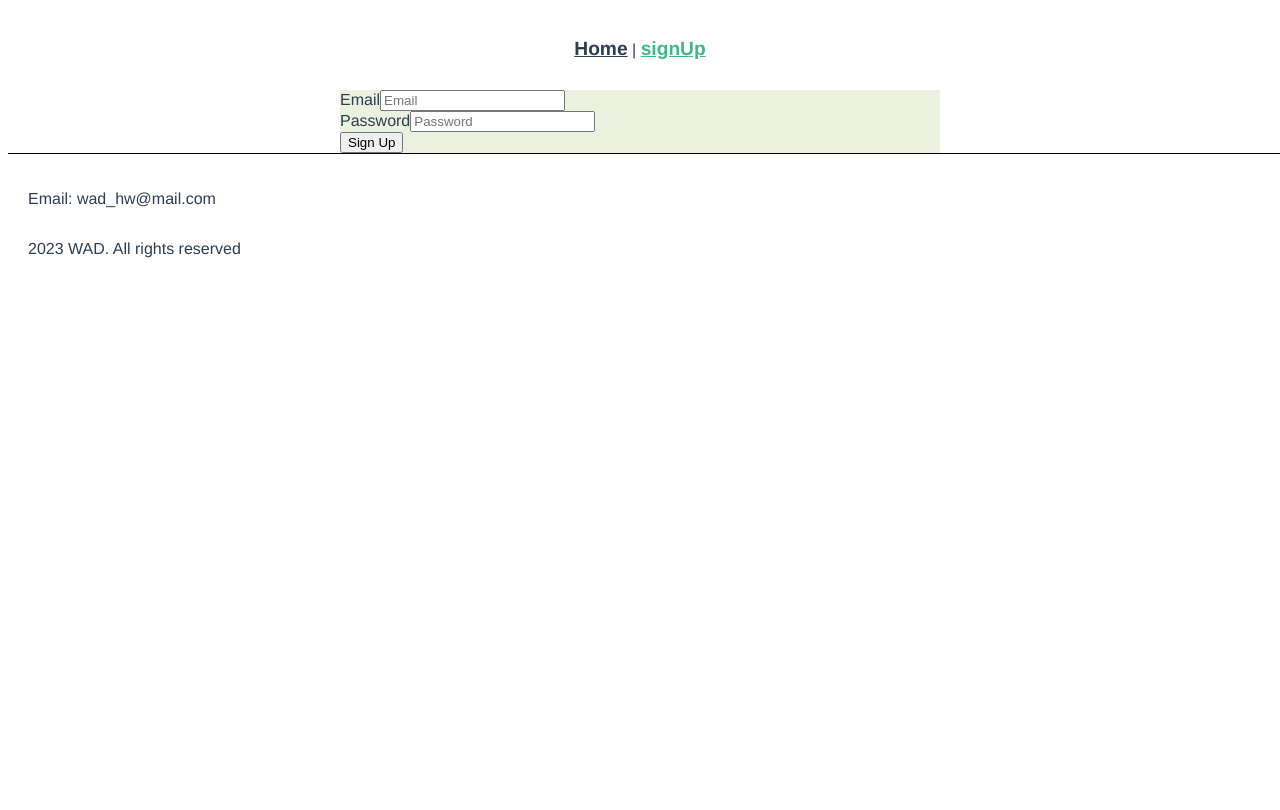
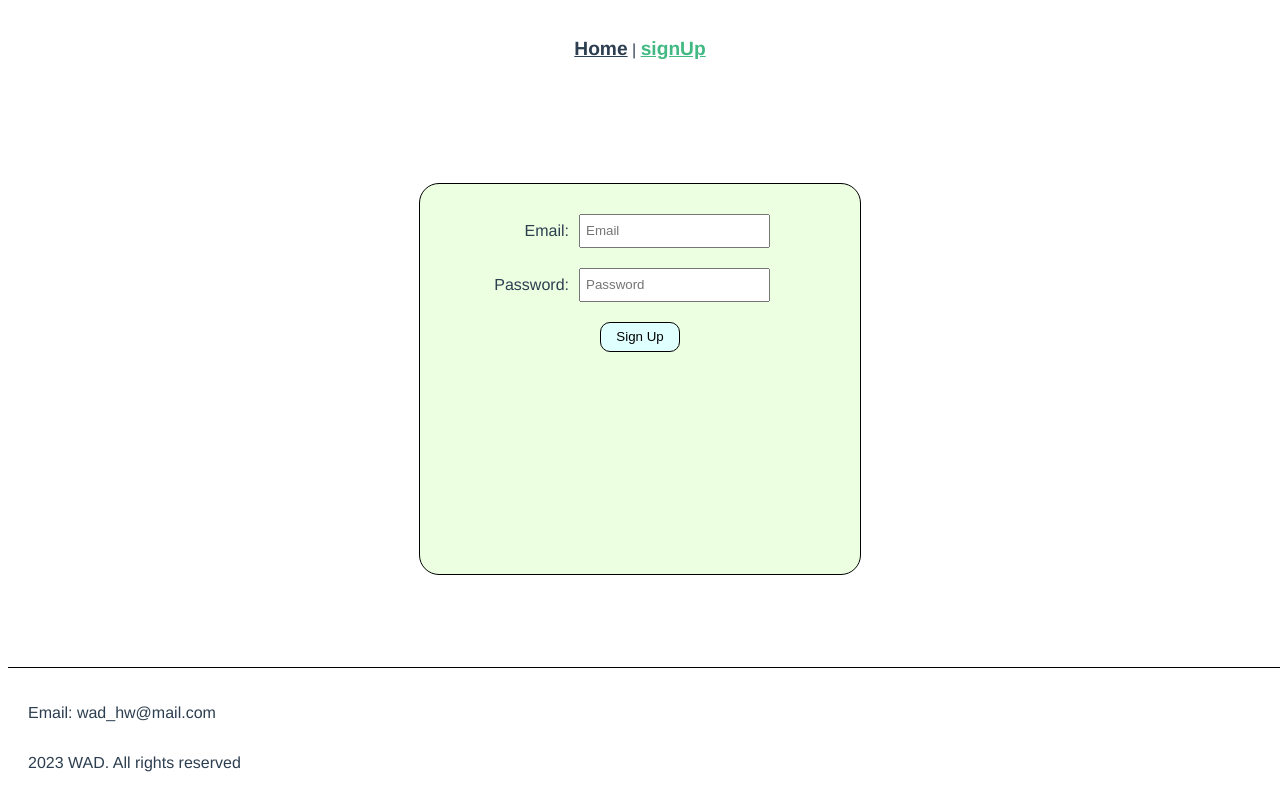
Before and after one commit to HannesHK/HomeworkVue, a Vue app: page /#/signUp in a window 1280 px wide. Shown: the top 810 px of the page. Built offline with nearby package versions, Linux system fonts and the light colour scheme.

Commit message:
Design improvements

```diff
--- a/src/views/SignUpView.vue
+++ b/src/views/SignUpView.vue
@@ -2,11 +2,17 @@
   <div class="home">
     <header-vue></header-vue>
     <div id="signUpPage">
-      <form action="/" method="get">
-        <label for="email">Email</label>
+      <form id="signForm" action="/" method="get">
+        <div>
+          <label for="email">Email:</label>
         <input type="email" id="email" name="Email" placeholder="Email" required><br>
-        <label for="password">Password</label>
+        </div>
+        <div>
+          <label for="password">Password:</label>
         <input type="password" id="password" name="Password" v-model="inputText" @input="validate" pattern="^(?=.*[a-z].*[a-z])(?=.*[A-Z])(?=.*\d)(?=.*[_])[A-Z].{7,13}$" placeholder="Password" required><br>
+        </div>
+
+
         <input type="submit" id="submitButton" value="Sign Up">
         <p v-show="invalidPassword">Password is not valid. It must:
           <ul>
@@ -20,7 +26,7 @@
         </p>
       </form>
     </div>
-    <FooterVue></FooterVue>
+    <footer-vue></footer-vue>
   </div>
 </template>
 
@@ -65,10 +71,43 @@ export default {
 </script>
 
 <style scoped>
+.home {
+  height: 100vh;
+  display: flex;
+  flex-direction: column;
+  justify-content: space-between;
+}
+
 #signUpPage {
-  background-color: #ebf1df;
-  margin-left: auto;
-  margin-right: auto;
-  width: 600px;
+  background-color: #ecffe1;
+  border-radius: 20px;
+  padding:20px;
+  width: 400px;
+  height: 350px;
+  margin: 10px auto;
+  border: 1px black solid;
+}
+
+form {
+  display: flex;
+  flex-direction: column;
+  align-items: end;
+}
+
+#submitButton {
+  padding: 5px;
+  width: 80px;
+  height: 30px;
+  background-color: lightcyan;
+  border: 1px black solid;
+  border-radius: 10px;
+  margin-right: 40%;
+}
+
+input {
+  margin: 10px;
+  padding:5px;
+  height: 20px;
+  margin-right: 70px;
 }
 </style>
```
